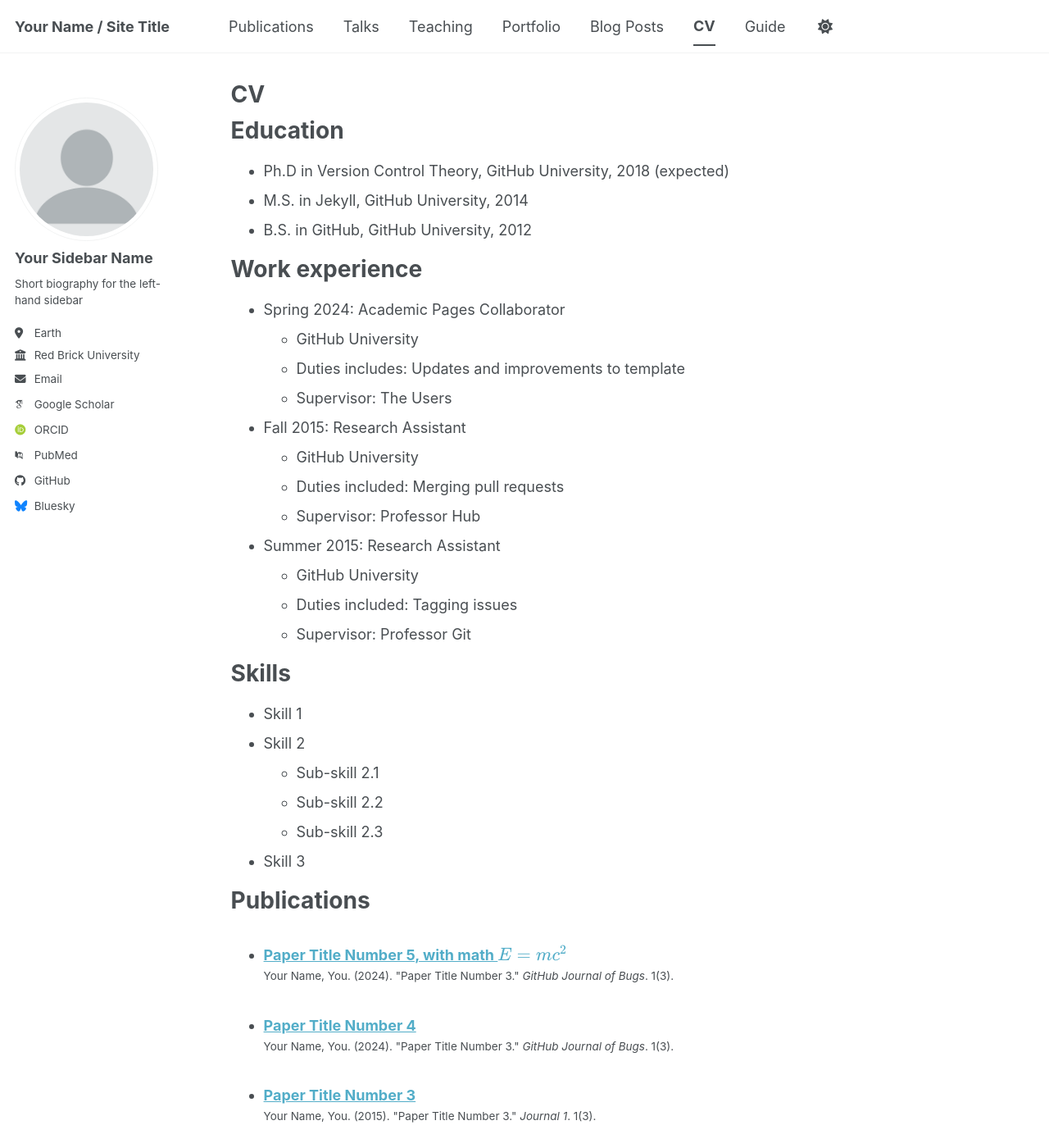
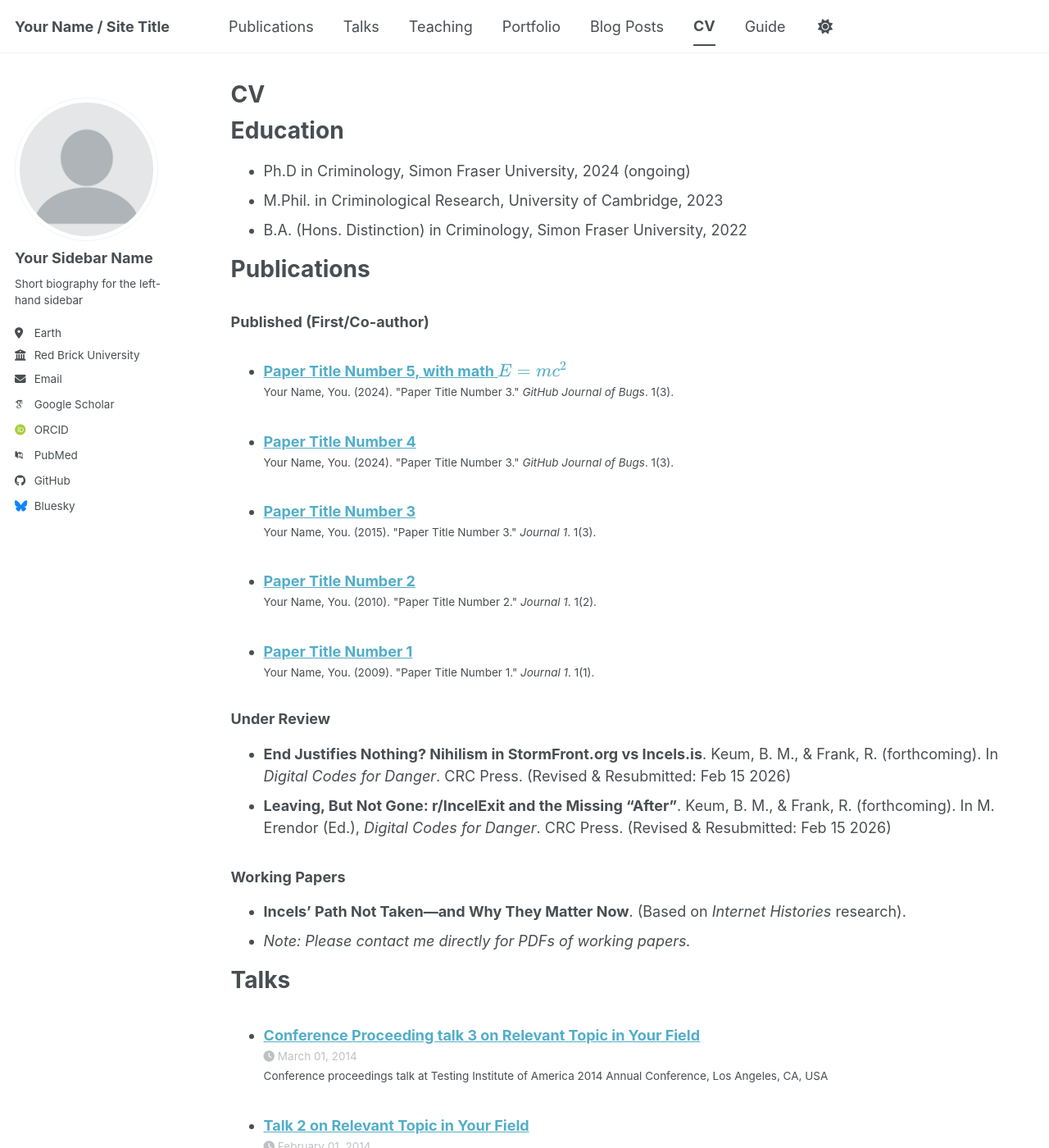
Before and after one commit to bomin-keum/bomin-keum.github.io, a Jekyll site: the page built from _pages/cv.md, in a window 1280 px wide and 1400 px high. Shown: the whole window at 82% size. Built offline with Jekyll 4.4.1, drawn with Linux system fonts in a browser that asks for light colours; some web fonts are replaced; a script bundle is joined from its source files by our own code; library files that are not in the unit come from our copies.

Commit message:
Revise CV with updated education and publications

```diff
--- a/_pages/cv.md
+++ b/_pages/cv.md
@@ -11,41 +11,24 @@ redirect_from:
 
 Education
 ======
-* Ph.D in Version Control Theory, GitHub University, 2018 (expected)
-* M.S. in Jekyll, GitHub University, 2014
-* B.S. in GitHub, GitHub University, 2012
-
-Work experience
-======
-* Spring 2024: Academic Pages Collaborator
-  * GitHub University
-  * Duties includes: Updates and improvements to template
-  * Supervisor: The Users
-
-* Fall 2015: Research Assistant
-  * GitHub University
-  * Duties included: Merging pull requests
-  * Supervisor: Professor Hub
-
-* Summer 2015: Research Assistant
-  * GitHub University
-  * Duties included: Tagging issues
-  * Supervisor: Professor Git
-
-Skills
-======
-* Skill 1
-* Skill 2
-  * Sub-skill 2.1
-  * Sub-skill 2.2
-  * Sub-skill 2.3
-* Skill 3
+* Ph.D in Criminology, Simon Fraser University, 2024 (ongoing)
+* M.Phil. in Criminological Research, University of Cambridge, 2023
+* B.A. (Hons. Distinction) in Criminology, Simon Fraser University, 2022
 
 Publications
 ======
-  <ul>{% for post in site.publications reversed %}
-    {% include archive-single-cv.html %}
-  {% endfor %}</ul>
+### Published (First/Co-author)
+<ul>{% for post in site.publications reversed %}
+  {% include archive-single-cv.html %}
+{% endfor %}</ul>
+
+### Under Review
+* **End Justifies Nothing? Nihilism in StormFront.org vs Incels.is**. Keum, B. M., & Frank, R. (forthcoming). In *Digital Codes for Danger*. CRC Press. (Revised & Resubmitted: Feb 15 2026)
+* **Leaving, But Not Gone: r/IncelExit and the Missing “After”**. Keum, B. M., & Frank, R. (forthcoming). In M. Erendor (Ed.), *Digital Codes for Danger*. CRC Press. (Revised & Resubmitted: Feb 15 2026)
+
+### Working Papers
+* **Incels' Path Not Taken—and Why They Matter Now**. (Based on *Internet Histories* research).
+* *Note: Please contact me directly for PDFs of working papers.*
 
 Talks
 ======
```
